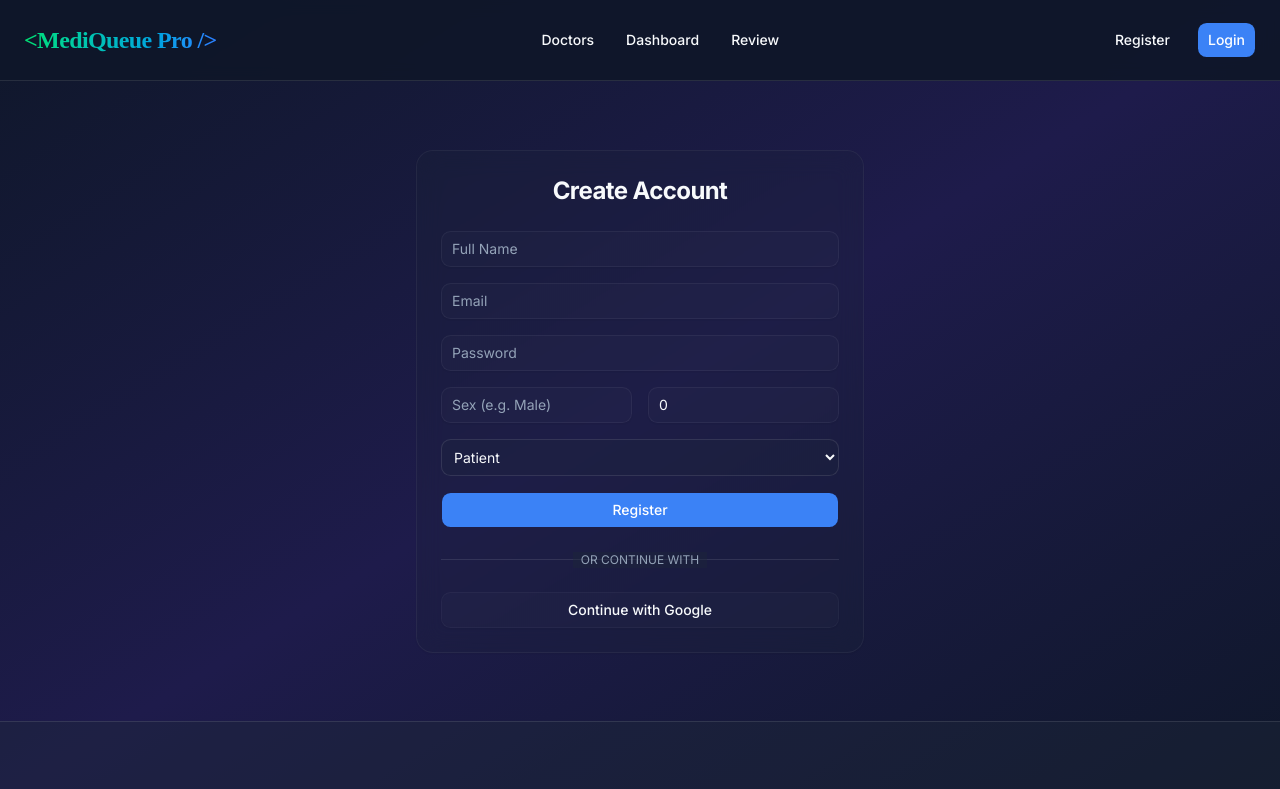
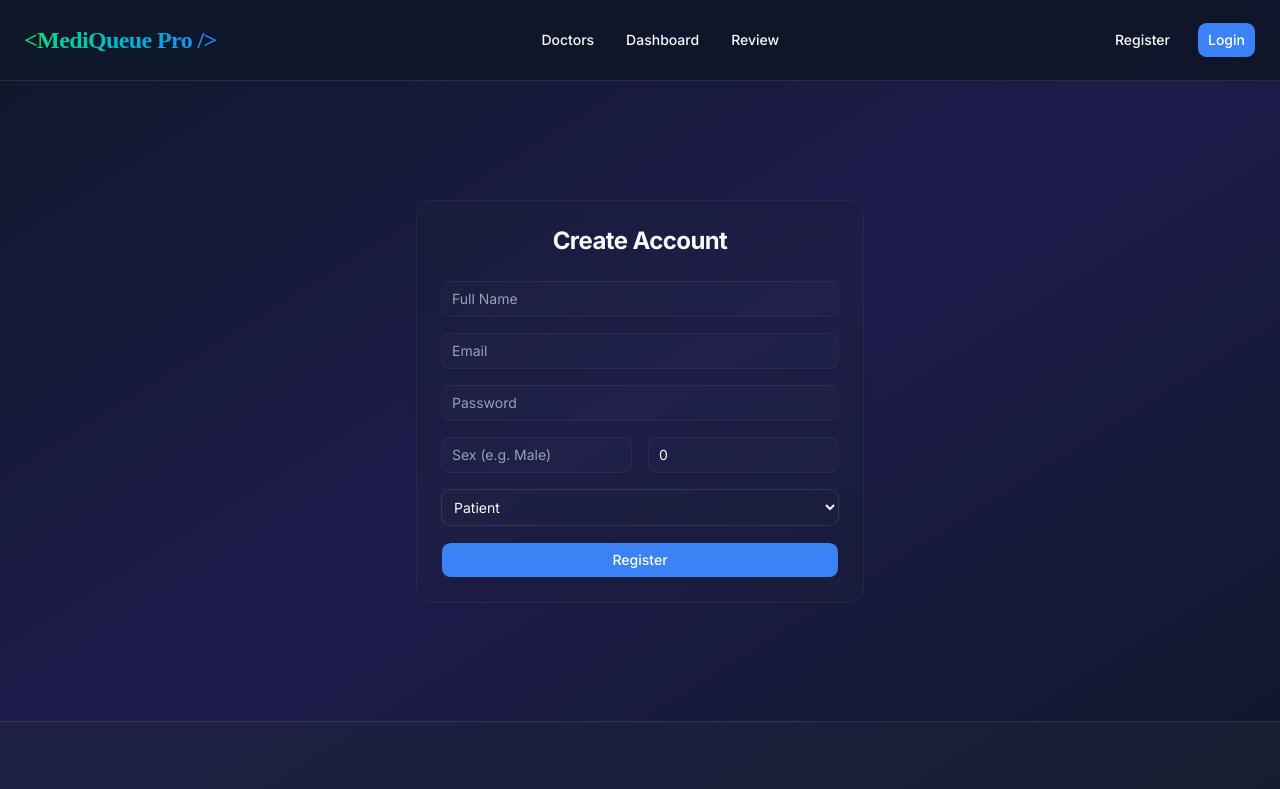
Before and after one commit to Shohan11369/Doctots-appointment-front, a Next.js app: page /register in a window 1280 px wide. Shown: the top 789 px of the page. Built offline with nearby package versions, Linux system fonts and the light colour scheme; no server answers.

Commit message:
again solve error

```diff
--- a/src/app/login/page.tsx
+++ b/src/app/login/page.tsx
@@ -90,25 +90,6 @@ function LoginContent() {
             Login
           </Button>
         </form>
-        <div className="relative my-6">
-          <div className="absolute inset-0 flex items-center">
-            <span className="w-full border-t border-border" />
-          </div>
-          <div className="relative flex justify-center text-xs uppercase">
-            <span className="bg-card px-2 text-muted-foreground">
-              Or continue with
-            </span>
-          </div>
-        </div>
-        <Button
-          variant="outline"
-          className="w-full gap-2"
-          onClick={() =>
-            (window.location.href =`${process.env.NEXT_PUBLIC_BACKEND_URL}/api/auth/google`)
-          }
-        >
-          Continue with Google
-        </Button>
       </CardContent>
     </Card>
   );
--- a/src/app/register/page.tsx
+++ b/src/app/register/page.tsx
@@ -53,17 +53,6 @@ export default function RegisterPage() {
             {error && <p className="text-sm text-destructive font-medium text-center">{error}</p>}
             <Button className="w-full" type="submit">Register</Button>
           </form>
-          <div className="relative my-6">
-            <div className="absolute inset-0 flex items-center">
-              <span className="w-full border-t border-border" />
-            </div>
-            <div className="relative flex justify-center text-xs uppercase">
-              <span className="bg-card px-2 text-muted-foreground">Or continue with</span>
-            </div>
-          </div>
-          <Button variant="outline" className="w-full gap-2" onClick={() => window.location.href = `${process.env.NEXT_PUBLIC_BACKEND_URL}/api/auth/google`}>
-            Continue with Google
-          </Button>
         </CardContent>
       </Card>
     </div>
--- a/src/services/appointmentService.ts
+++ b/src/services/appointmentService.ts
@@ -1,5 +1,3 @@
-const BACKEND = process.env.NEXT_PUBLIC_BACKEND_URL || "http://localhost:5000";
-
 const getAuthHeaders = () => {
   const token =
     typeof window !== "undefined" ? localStorage.getItem("token") : null;
@@ -14,7 +12,7 @@ export const bookAppointment = async (appointmentData: {
   doctorId: string;
   date: Date;
 }) => {
-  const response = await fetch(`${BACKEND}/api/appointments`, {
+  const response = await fetch(`/api/appointments`, {
     method: "POST",
     headers: getAuthHeaders(),
     credentials: "include",
@@ -29,7 +27,7 @@ export const bookAppointment = async (appointmentData: {
 };
 
 export const getMyAppointments = async () => {
-  const response = await fetch(`${BACKEND}/api/my-appointments`, {
+  const response = await fetch(`/api/my-appointments`, {
     headers: getAuthHeaders(),
     credentials: "include",
   });
--- a/src/services/authService.ts
+++ b/src/services/authService.ts
@@ -1,10 +1,8 @@
-const BACKEND = process.env.NEXT_PUBLIC_BACKEND_URL || "http://localhost:5000";
-
 export const login = async (credentials: {
   email: string;
   password: string;
 }) => {
-  const response = await fetch(`${BACKEND}/api/login`, {
+  const response = await fetch(`/api/login`, {
     method: "POST",
     headers: { "Content-Type": "application/json" },
     body: JSON.stringify(credentials),
@@ -29,7 +27,7 @@ export const register = async (userData: {
   password: string;
   role: string;
 }) => {
-  const response = await fetch(`${BACKEND}/api/register`, {
+  const response = await fetch(`/api/register`, {
     method: "POST",
     headers: { "Content-Type": "application/json" },
     body: JSON.stringify(userData),
@@ -48,7 +46,7 @@ export const getMe = async () => {
     typeof window !== "undefined" ? localStorage.getItem("token") : null;
   const headers: Record<string, string> = {};
   if (token) headers["Authorization"] = `Bearer ${token}`;
-  const response = await fetch(`${BACKEND}/api/me`, {
+  const response = await fetch(`/api/me`, {
     credentials: "include",
     headers,
   });
--- a/src/services/dashboardService.ts
+++ b/src/services/dashboardService.ts
@@ -1,5 +1,3 @@
-const BACKEND = process.env.NEXT_PUBLIC_BACKEND_URL || "http://localhost:5000";
-
 const getAuthHeaders = () => {
   const token =
     typeof window !== "undefined" ? localStorage.getItem("token") : null;
@@ -24,7 +22,7 @@ const monthNames = [
 ];
 
 export const getPatientDashboardStats = async () => {
-  const response = await fetch(`${BACKEND}/api/my-appointments`, {
+  const response = await fetch(`/api/my-appointments`, {
     headers: getAuthHeaders(),
     credentials: "include",
   });
@@ -49,7 +47,7 @@ export const getPatientDashboardStats = async () => {
 };
 
 export const getPatientDashboardChartData = async () => {
-  const response = await fetch(`${BACKEND}/api/my-appointments`, {
+  const response = await fetch(`/api/my-appointments`, {
     headers: getAuthHeaders(),
     credentials: "include",
   });
```
